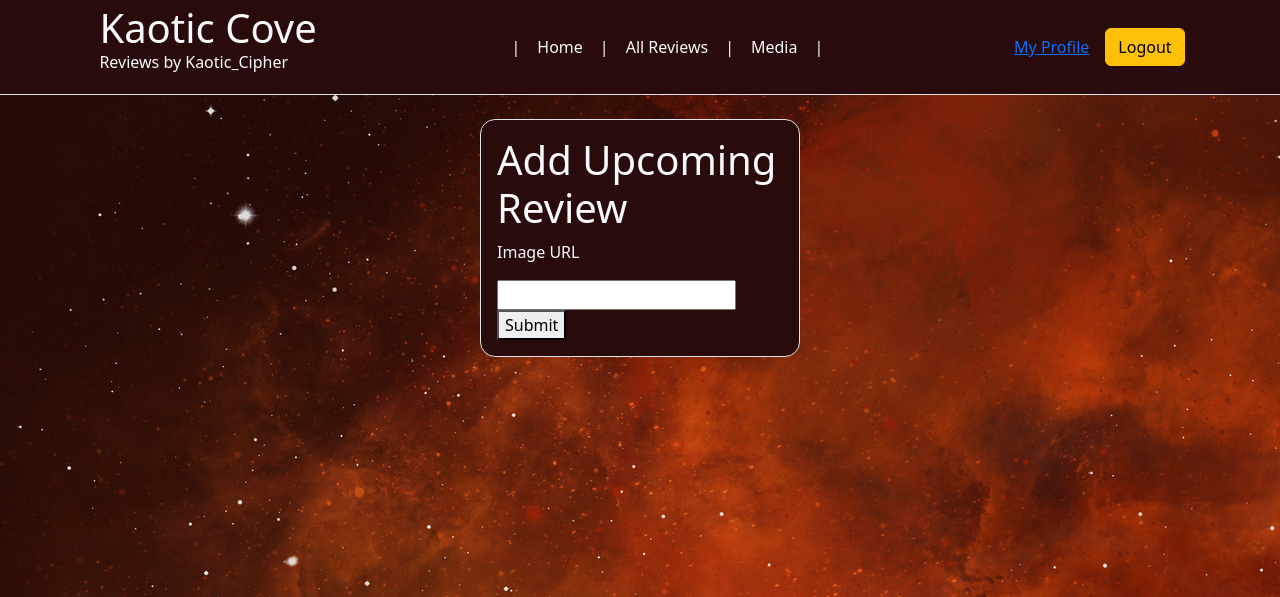
After one commit to RTUNSTALLjr/game_reviews, a Flask app: page /upcoming in a window 1280 px wide. The commit adds this page. Shown: the top 597 px of the page. Run offline with Flask 2, Linux system fonts and the light colour scheme; the visitor is signed in with stand-in values (Sample User, id 1); data that the repository does not hold is empty.

Commit message:
more function

```diff
--- a/flask_app/controllers/users_control.py
+++ b/flask_app/controllers/users_control.py
@@ -1,21 +1,50 @@
 from flask import render_template, redirect, request, session
 from flask_app import app
-from flask_app.models import user
+from flask_app.models import user, upcoming, review
 # from flask_app.controllers import review_control
 
 @app.route('/')
 def dashboard():
     if "user_id" in session:
         user_info = user.User.get_user_id({'id' : session['user_id']})
-        return render_template('dashboard.html', user = user_info)
+        upcoming_list = upcoming.Upcoming.get_all_upcoming()
+        return render_template('dashboard.html',user = user_info, games= upcoming_list)
+    upcoming_list = upcoming.Upcoming.get_all_upcoming()
     return render_template('dashboard.html')
+
+@app.route('/review_form')
+def review_form():
+    if "user_id" in session and session["user_id"] == 1:
+        user_info = user.User.get_user_id({'id' : session['user_id']})
+        return render_template('add_review.html', user = user_info)
+    return redirect('/')
+
+@app.route('/add_review', methods=['POST'])
+def add_review():
+    data = {
+        "user_id" : session['user_id'],
+        'title' : request.form['title'],
+        'image' : request.form['image'],
+        'score' : request.form['score'],
+        'description' : request.form['description'],
+        'joys' : request.form['joys'],
+        'no_joys' : request.form['no_joys']
+    }
+    if "user_id" not in session or session["user_id"] != 1:
+        return redirect('/')
+    if "user_id" in session and session["user_id"] == 1:
+        if review.Review.add_review(data):
+            return redirect('/')
+    return redirect('/review_form')
 
 @app.route('/all_reviews')
 def all_reviews():
     if "user_id" in session:
         user_info = user.User.get_user_id({'id' : session['user_id']})
-        return render_template('all_reviews.html', user = user_info)
-    return render_template('all_reviews.html')
+        review_list = review.Review.all_reviews()
+        return render_template('all_reviews.html', user = user_info, review = review_list)
+    review_list = review.Review.all_reviews()
+    return render_template('all_reviews.html', review = review_list)
 
 @app.route('/one_review')
 def one_review():
@@ -30,6 +59,28 @@ def media():
         user_info = user.User.get_user_id({'id' : session['user_id']})
         return render_template('media.html', user = user_info)
     return render_template('media.html')
+
+@app.route('/upcoming')
+def upcoming_form():
+    if "user_id" in session and session['user_id'] == 1:
+        user_info = user.User.get_user_id({'id' : session['user_id']})
+        return render_template('upcoming.html', user = user_info)
+    return redirect('/')
+
+@app.route('/upload', methods=['POST'])
+def upload_upcoming():
+    data = {
+        'image' : request.form['image'],
+        'user_id' : session['user_id']
+    }
+    if upcoming.Upcoming.add_upcoming(data):
+        return redirect('/')
+    return redirect('/upcoming')
+
+@app.route('/delete_upload/<int:id>')
+def delete_upcoming(id):
+    upcoming.Upcoming.delete_upcoming({'id' : id})
+    return redirect('/')
 
 @app.route('/login')
 def login():
--- /dev/null
+++ b/flask_app/models/comment.py
@@ -0,0 +1,42 @@
+from flask_app.config.mysqlconnection import connectToMySQL
+from flask_app import app
+from flask_app.models import user, upcoming, review
+from flask import flash, session
+import re
+from flask_bcrypt import Bcrypt
+bcrypt = Bcrypt(app)
+
+db = 'reviews_db'
+
+class Comment:
+    def __init__(self, data):
+        self.id = data['id']
+        self.score = data['score']
+        self.description = data['description']
+        self.created_at = data['created_at']
+        self.updated_at = data['updated_at']
+        self.likes = []
+
+    @classmethod
+    def add_comment(cls, data):
+        if not cls.validate_comment(data):
+            return False
+        query = """
+        INSERT INTO comments (score, description, user_id, review_id)
+        VALUES (%(score)s, %(description)s, %(user_id)s, %(review)s,)
+        ;"""
+        return connectToMySQL(db).query_db(query, data)
+
+    @staticmethod
+    def validate_comment(data):
+        is_valid = True
+        if len(data['score']) < 1:
+            flash('Score is required.', 'user_score')
+            is_valid = False
+        if len(data['score']) > 5:
+            flash('Score must be between 1 and 5', 'user_score')
+            is_valid = False
+        if len(data['description']) < 1:
+            flash('Description is required.', 'user_description')
+            is_valid = False
+        return is_valid
--- a/flask_app/models/review.py
+++ b/flask_app/models/review.py
@@ -1,6 +1,6 @@
 from flask_app.config.mysqlconnection import connectToMySQL
 from flask_app import app
-from flask_app.models import user
+from flask_app.models import user, upcoming, comment
 from flask import flash, session
 import re
 from flask_bcrypt import Bcrypt
@@ -10,6 +10,7 @@ db = 'reviews_db'
 
 class Review:
     def __init__(self, data):
+        self.id = data['id']
         self.title = data['title']
         self.image = data['image']
         self.score = data['score']
@@ -19,3 +20,51 @@ class Review:
         self.created_at = data['created_at']
         self.updated_at = data['updated_at']
         self.comments = []
+
+    @classmethod
+    def add_review(cls, data):
+        if not cls.validate_review(data):
+            return False
+        query = """
+        INSERT INTO reviews (title, image, score, description, joys, no_joys, user_id)
+        VALUES (%(title)s,%(image)s,%(score)s,%(description)s,%(joys)s,%(no_joys)s,%(user_id)s )
+        ;"""
+        return connectToMySQL(db).query_db(query, data)
+
+    @classmethod
+    def all_reviews(cls):
+        query = """
+        SELECT * FROM reviews
+        ;"""
+        results = connectToMySQL(db).query_db(query)
+        review_list = []
+        for row in results:
+            review = cls(row)
+            review_list.append(review)
+        return review_list
+
+    @staticmethod
+    def validate_review(data):
+        is_valid = True
+        if len(data['title']) < 1:
+            flash('Title is required.', 'title')
+            is_valid = False
+        if len(data['image']) < 1:
+            flash('Image is required.', 'review_image')
+            is_valid = False
+        if len(data['score']) < 1:
+            flash('Score is required.', 'score')
+            is_valid = False
+        if len(data['score']) > 5:
+            flash('Score must be between 1 and 5.', 'score')
+            is_valid = False
+        if len(data['description']) < 1:
+            flash('Description is required.', 'review')
+            is_valid = False
+        if len(data['joys']) < 1:
+            flash('Joys is required.', 'joys')
+            is_valid = False
+        if len(data['no_joys']) < 1:
+            flash('No Joys is required.', 'no_joys')
+            is_valid = False
+        return is_valid
--- /dev/null
+++ b/flask_app/models/upcoming.py
@@ -0,0 +1,54 @@
+from flask_app.config.mysqlconnection import connectToMySQL
+from flask_app import app
+from flask_app.models import review, user, comment
+from flask import flash, session
+import re
+from flask_bcrypt import Bcrypt
+bcrypt = Bcrypt(app)
+
+db = 'reviews_db'
+
+class Upcoming:
+    def __init__(self, data):
+        self.id = data['id']
+        self.image = data['image']
+        self.created_at = data['created_at']
+        self.updated_at = data['updated_at']
+
+    @classmethod
+    def get_all_upcoming(cls):
+        query = """
+        SELECT * FROM upcoming
+        ;"""
+        results = connectToMySQL(db).query_db(query)
+        upcoming_list = []
+        for row in results:
+            upcoming = cls(row)
+            upcoming_list.append(upcoming)
+        return upcoming_list
+
+    @classmethod
+    def add_upcoming(cls, data):
+        if not cls.validate_upcoming(data):
+            return False
+        query ="""
+        INSERT INTO upcoming (image, user_id)
+        VALUES (%(image)s, %(user_id)s)
+        ;"""
+        return connectToMySQL(db).query_db(query, data)
+
+    @classmethod
+    def delete_upcoming(cls, data):
+        query = """
+        DELETE FROM upcoming
+        WHERE id = %(id)s
+        ;"""
+        connectToMySQL(db).query_db(query, data)
+
+    @staticmethod
+    def validate_upcoming(data):
+        is_valid = True
+        if len(data['image']) < 1:
+            flash("Image is required", "upcoming")
+            is_valid = False
+        return is_valid
--- a/flask_app/models/user.py
+++ b/flask_app/models/user.py
@@ -1,6 +1,6 @@
 from flask_app.config.mysqlconnection import connectToMySQL
 from flask_app import app
-from flask_app.models import review
+from flask_app.models import review, upcoming, comment
 from flask import flash, session
 import re
 from flask_bcrypt import Bcrypt
@@ -45,6 +45,19 @@ class User:
         return results
 
     @classmethod
+    def get_user_username(cls, username):
+        data = {'username' : username}
+        query = """
+        SELECT *
+        FROM users
+        WHERE username = %(username)s
+        ;"""
+        results = connectToMySQL(db).query_db(query, data)
+        if results:
+            results = cls(results[0])
+        return results
+
+    @classmethod
     def get_user_id(cls, data):
         query = """
         SELECT *
@@ -73,6 +86,9 @@ class User:
         if len(data['username']) < 5:
             flash('Username must be at least 5 characters long.', 'username')
             is_valid = False
+        if User.get_user_username(data['username'].lower()):
+            flash("Username is already in use.", 'username')
+            is_valid = False
         if len(data['date_of_birth']) < 1:
             flash('Date of Birth is required.', 'dob')
             is_valid = False
--- /dev/null
+++ b/flask_app/templates/upcoming.html
@@ -0,0 +1,20 @@
+{% extends './base.html' %}
+{% block reviews %}
+    <div class="text-light w-25 mx-auto d-flex flex-column justify-content-center p-3 border border-light-1" style="background-color: rgb(41, 11, 11); border-radius: 15px;">
+        <form action="/upload" method="POST">
+            <h1>Add Upcoming Review</h1>
+            <p>Image URL</p>
+            <div>
+                {% with messages = get_flashed_messages(category_filter=['upcoming']) %}
+                    {% if messages %}
+                        {% for message in messages %}
+                            <p class="text-danger"> {{message}} </p>
+                        {% endfor %}
+                    {% endif %}
+                {% endwith %}
+            </div>
+            <input type="text" name="image">
+            <button type="submit">Submit</button>
+        </form>
+    </div>
+{% endblock reviews %}
```
Also changed, not shown: flask_app/templates/add_review.html (added, +75 -0 lines), flask_app/templates/all_reviews.html (+16 -0 lines), flask_app/templates/dashboard.html (+11 -9 lines), 2 other files.
